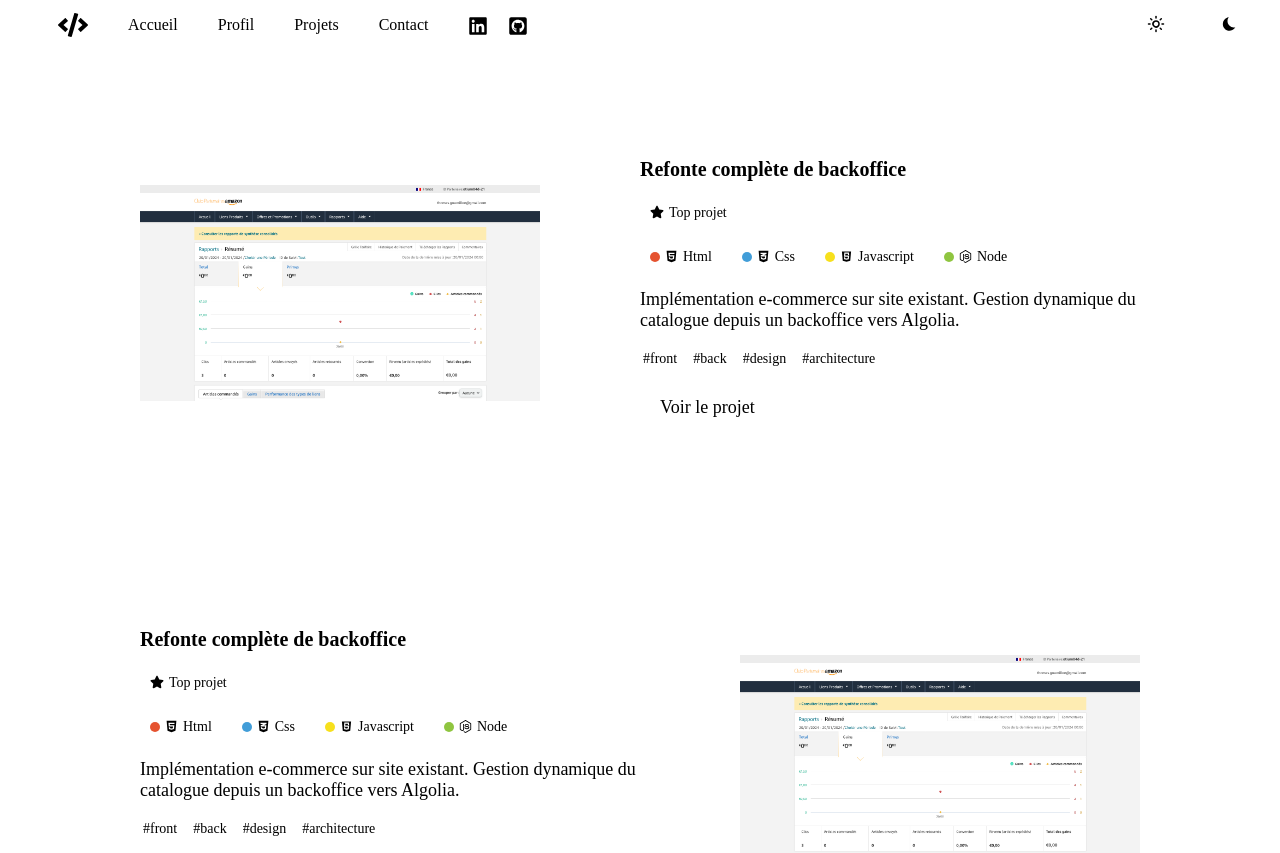
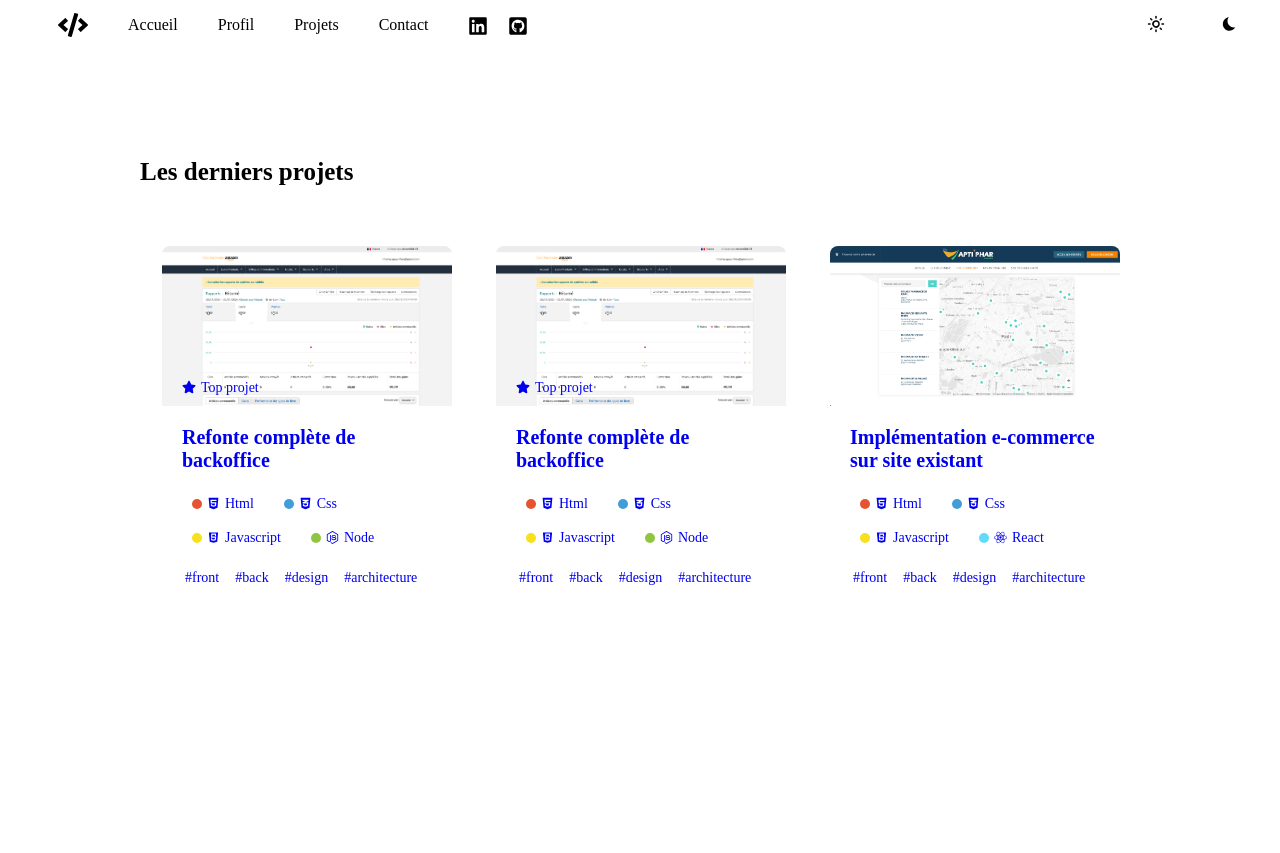
Before and after one commit to gouvrillon/site_perso, a Next.js app: page /Projects in a window 1280 px wide. Shown: the top 853 px of the page. Built offline with nearby package versions, Linux system fonts and the light colour scheme.

Commit message:
feat : finalize carousel with loading

```diff
--- a/components/Carousel/Carousel.css
+++ b/components/Carousel/Carousel.css
@@ -11,9 +11,18 @@
   align-items: center;
 }
 
+.Carousel__loading--displayCarousel {
+  display: none;
+}
+
 .Carousel__container {
   margin: 0px auto 0px auto;
   width: 1000px;
+  display: none;
+}
+
+.Carousel__container--displayCarousel {
+  display: block;
 }
 
 @media screen and (max-width: 1100px) {
--- a/components/Carousel/Carousel.jsx
+++ b/components/Carousel/Carousel.jsx
@@ -36,11 +36,7 @@ CarouselArrow.propTypes = {
 };
 
 const Carousel = ({ darkMode, slides }) => {
-  const [display, setDisplay] = useState(false);
-
-  useEffect(() => {
-    setDisplay(true);
-  });
+  const [displayCarousel, setDisplayCarousel] = useState(false);
 
   var settings = {
     infinite: true,
@@ -62,12 +58,18 @@ const Carousel = ({ darkMode, slides }) => {
         },
       },
     ],
+    onInit: () => {
+      setDisplayCarousel(true);
+    },
   };
 
   return (
     <div className="Carousel">
-      {display ? (
-        <div className="Carousel__container">
+      <div
+        className={classnames("Carousel__container", {
+          "Carousel__container--displayCarousel": displayCarousel,
+        })}
+      >
         <Slider {...settings}>
           {slides.map((slide, index) => (
             <div key={index}>
@@ -76,11 +78,14 @@ const Carousel = ({ darkMode, slides }) => {
           ))}
         </Slider>
       </div>
-      ) : (
-        <div className="Carousel__loading">
+
+      <div
+        className={classnames("Carousel__loading", {
+          "Carousel__loading--displayCarousel": displayCarousel,
+        })}
+      >
         <Loading />
       </div>
-      )}
     </div>
   );
 };
--- a/components/Loading/Loading.jsx
+++ b/components/Loading/Loading.jsx
@@ -1,6 +1,6 @@
 import React from "react";
 import "./Loading.css";
-import { string, bool } from "prop-types";
+import { string } from "prop-types";
 
 const Loading = ({ className }) => {
   return (
@@ -9,8 +9,6 @@ const Loading = ({ className }) => {
 };
 
 Loading.propTypes = {
-  label: string.isRequired,
-  darkMode: bool,
   className: string,
 };
 
--- a/pages/Projects.jsx
+++ b/pages/Projects.jsx
@@ -13,6 +13,7 @@ import { bool } from "prop-types";
 const Projects = ({ darkModeCookie }) => {
   return (
     <Layout navConst={NAV_CONST} darkModeCookie={darkModeCookie}>
+      <SectionProjects projects={PROJECTS} reversed={true} />
       {PROJECTS.map((project, index) => (
         <SectionProject
           key={index}
@@ -20,9 +21,8 @@ const Projects = ({ darkModeCookie }) => {
           reversed={isEqual(index % 2, 1)}
         />
       ))}
-      <SectionProjects projects={PROJECTS} />
-      <SectionProfile profile={PROFILE} reversed={true} />
-      <SectionContact />
+      <SectionProfile profile={PROFILE} />
+      <SectionContact reversed={true} />
     </Layout>
   );
 };
```
Lines whose indentation alone changed are shown as unchanged.
